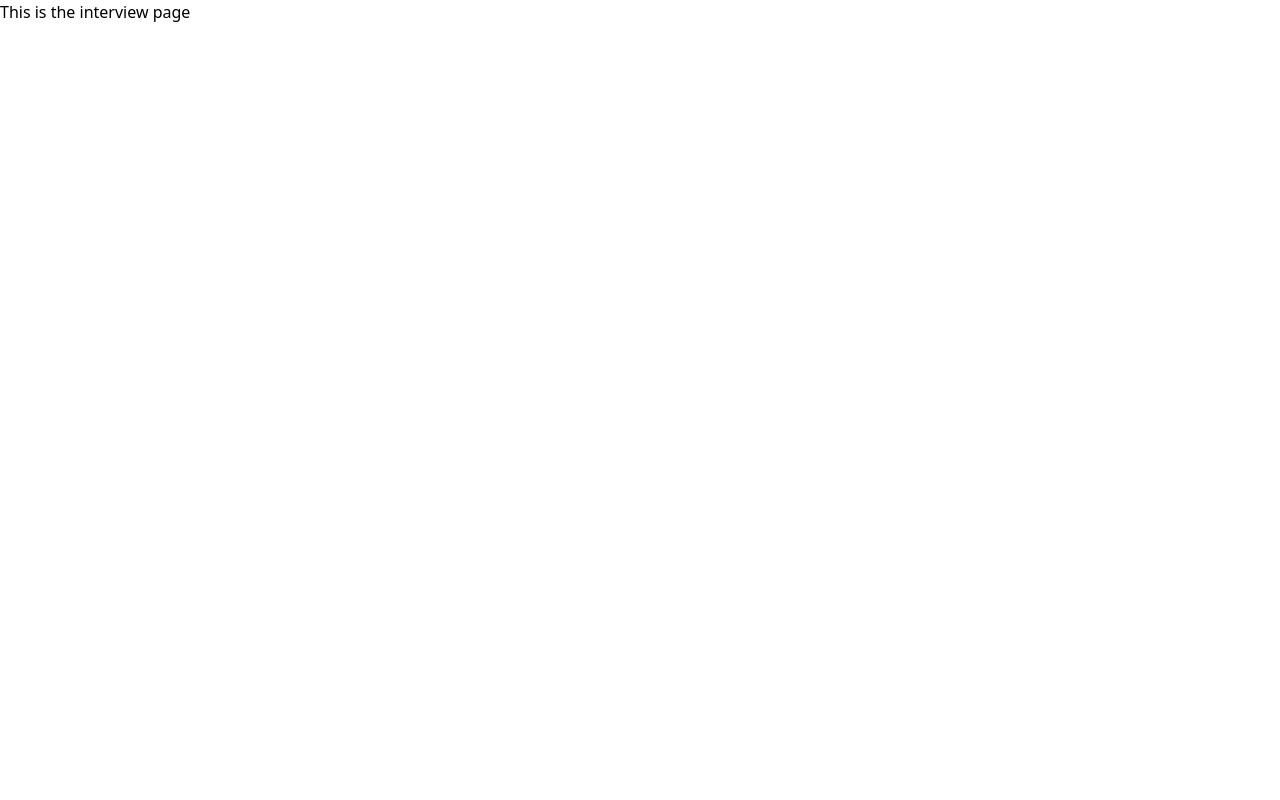
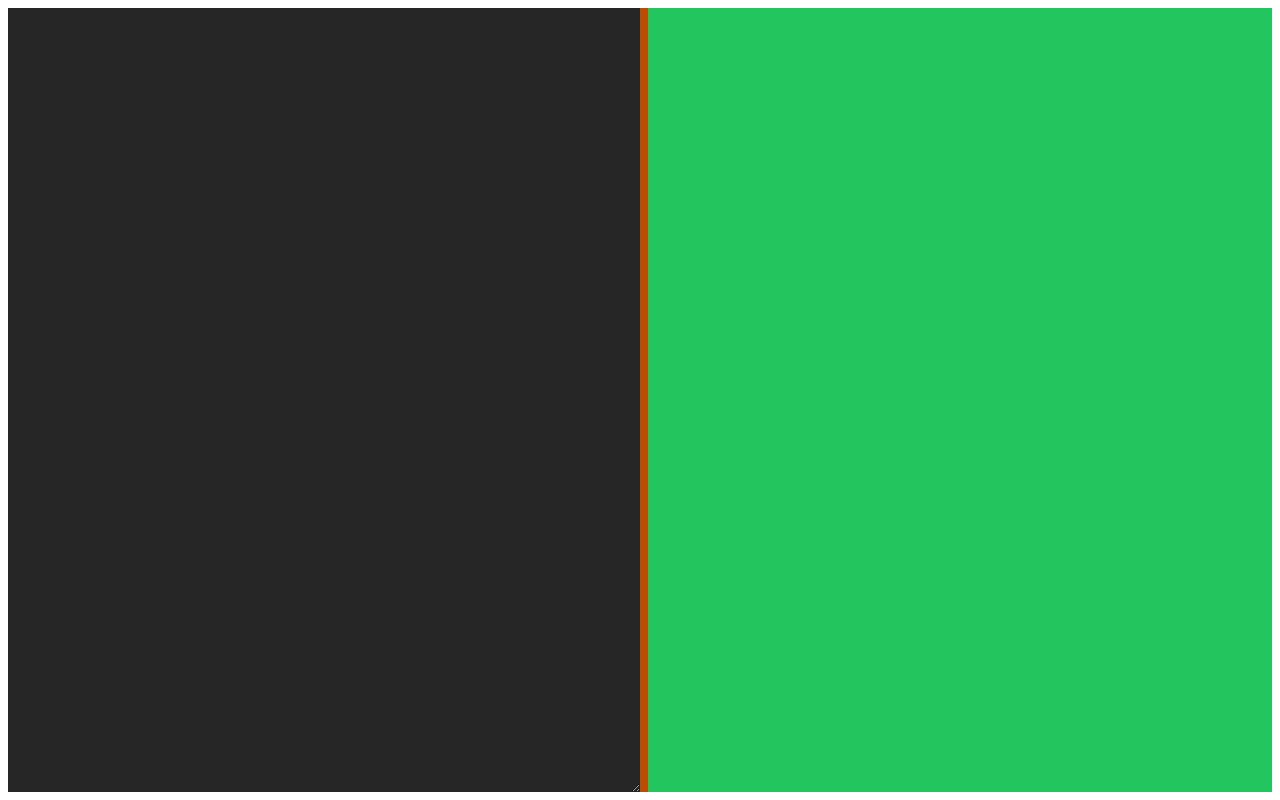
Before and after one commit to TalipTun/AI-interview-prep-app, a Next.js app in the folder ai-interview-coach/: page /interview in a window 1280 px wide. Built offline with nearby package versions, Linux system fonts and the light colour scheme.

Commit message:
created the fundamental layout for the interview page, will do functionality later

```diff
--- a/ai-interview-coach/src/app/interview/page.tsx
+++ b/ai-interview-coach/src/app/interview/page.tsx
@@ -1,3 +1,13 @@
 export default function Page() {
-    return <p>This is the interview page</p>
+    return (
+    <main className="flex h-screen p-2">
+        <div className="bg-background w-1/2 h-full overflow-auto resize-x">
+
+        </div>
+        <div className="h-full w-2 bg-amber-700"></div>
+        <div className="bg-accent w-1/2 h-full flex-1">
+
+        </div>
+    </main>
+)
 }
```
